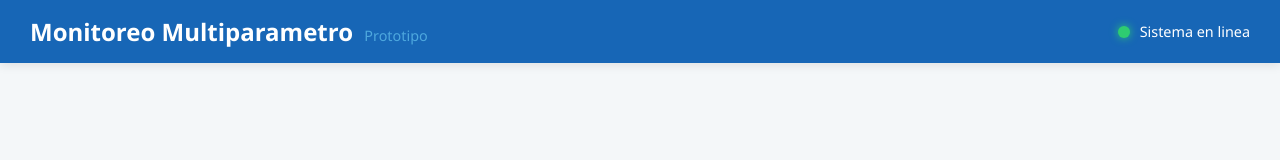
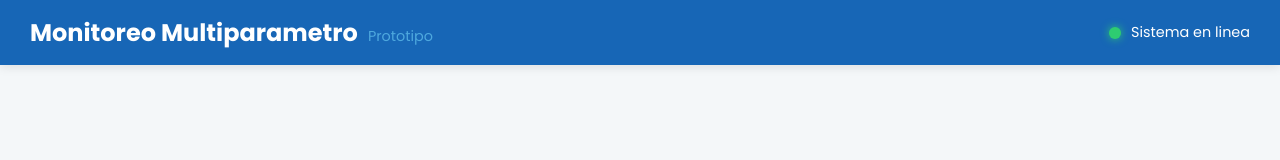
Before and after one commit to Dieguinho2309/Pagina-Web-Prototipo-Multiparametro, a website built with Vite: page index.html in a window 1280 px wide. Built offline with nearby package versions, Linux system fonts and the light colour scheme.

Commit message:
Agregando un mejor font

```diff
--- a/src/style.css
+++ b/src/style.css
@@ -1,3 +1,6 @@
+
+@import url('https://fonts.googleapis.com/css2?family=Montserrat:ital,wght@0,100..900;1,100..900&family=Poppins:ital,wght@0,100;0,200;0,300;0,400;0,500;0,600;0,700;0,800;0,900;1,100;1,200;1,300;1,400;1,500;1,600;1,700;1,800;1,900&display=swap');
+
 :root {
     --azul-cielo: #4EA8DE;
     --azul-oscuro: #1766b6;
@@ -14,7 +17,7 @@
 }
 
 body {
-    font-family: 'Segoe UI', sans-serif;
+    font-family: 'Poppins', sans-serif;
     background-color: var(--gris-fondo);
 }
 
```
